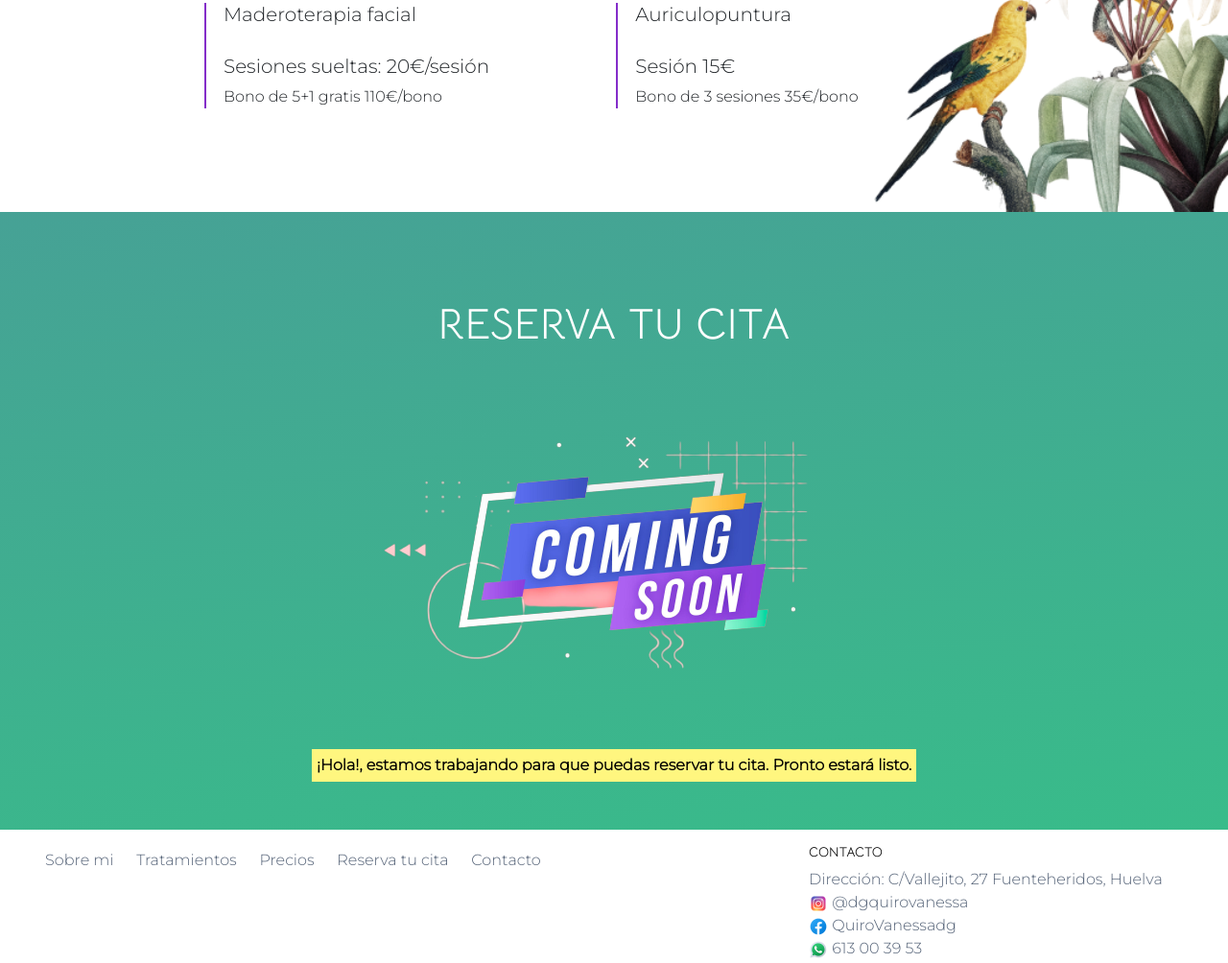
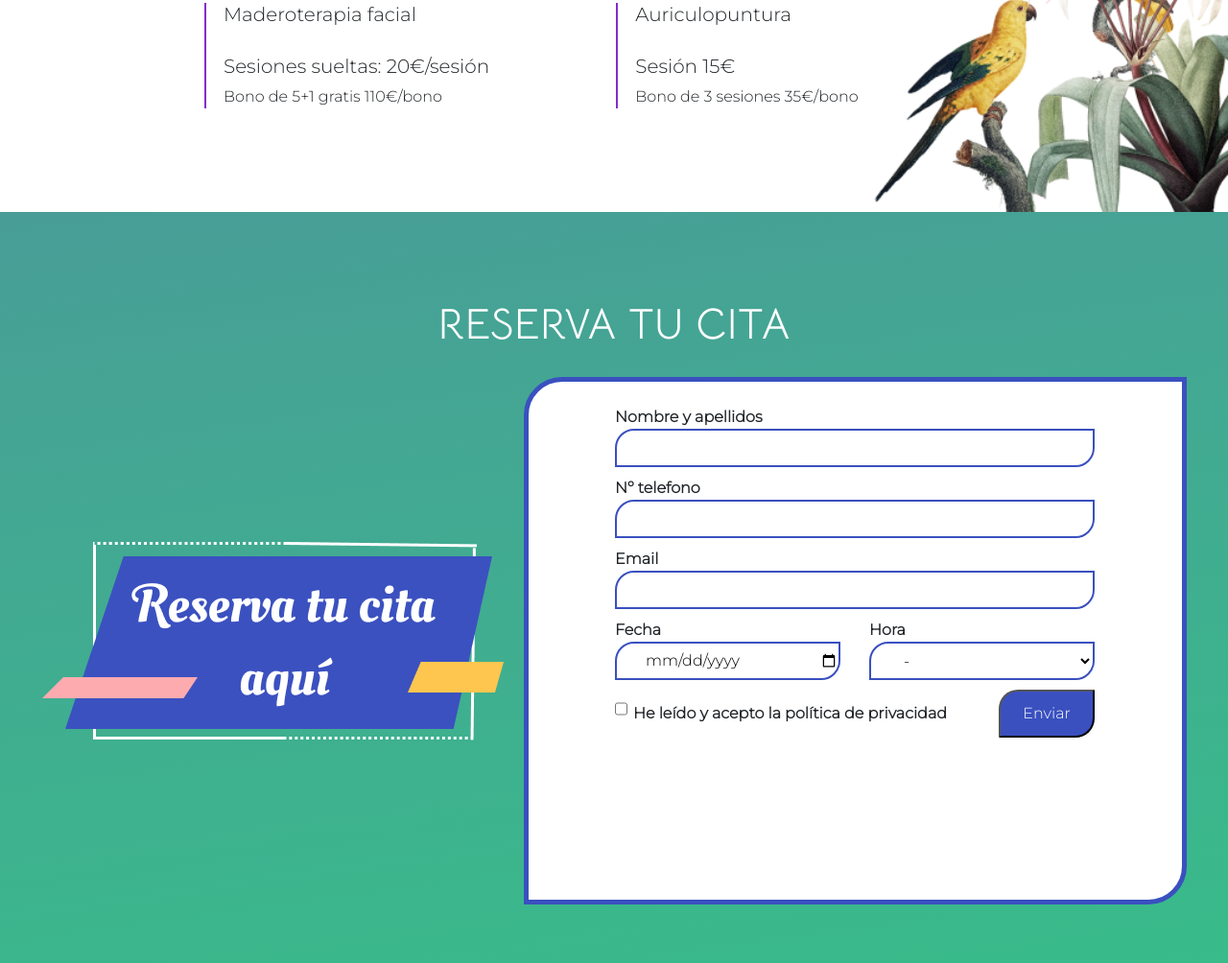
Before and after one commit to SoniaDiazg/Lading_boostrap_DiazGarzon, a plain HTML site: page index.html in a window 1280 px wide. Shown: the part 3116-4120 px from the top of the page at 96% size. Drawn offline with nearby package versions, Linux system fonts and the light colour scheme.

Commit message:
añadimos formulario

```diff
--- a/css/style.css
+++ b/css/style.css
@@ -333,6 +333,7 @@
                 display: flex;
                 align-items: center;
                 flex-direction: column;
+                padding-bottom: 50px;
             }
             .date h2{
                 font-family: 'Bellota Text';
@@ -342,12 +343,82 @@
                 padding-top: 70px;
             }
 
-            .date p{
-                color: #000000;
-                background-color: rgb(255, 246, 127);
+            .formulary{
+                display: flex;
+                padding-top: 20px;
+                width: 1193px;
+                justify-content: space-between;
+            }
+
+            .formulary-img{
+                display: flex;
+                align-items: center;
+            }
+
+            .formulary-details{
+                Width: 691px;
+                Height: 550px;
+                background: #FFFFFF;
+                border: 5px solid #3A50BF;
+                border-radius: 40px 0px;
+                display: flex;
+                justify-content: center;
+            }
+
+            form{
+                display: flex;
+                flex-direction: column;
+                width: 500px;
+                height: 100%;
+                padding-top: 25px;
+            }
+
+            input, select{
+                height: 40px;
+                background: #FFFFFF;
+                border: 2px solid #3A50BF;
+                border-radius: 20px 0px;
+                padding-left: 30px;
+                margin-bottom: 10px;
+                width: 100%;
+            }
+
+            label{
+                font-size: 16px;
                 font-weight: bold;
-                padding: 5px;
             }
+
+            .formdate-hour{
+                display: flex;
+                justify-content: space-between;
+            }
+
+            .formdate-hour div{
+                width: 47%;
+            }
+
+            .button-privacidad{
+                display: flex;
+                justify-content: space-between;
+            }
+
+            input[type=checkbox]{
+                width: auto;
+                margin-right: 6px;
+            }
+
+            .button-privacidad button{
+                background: #3A50BF;
+                border-radius: 20px 0px;
+                color: #ffffff;
+                width: 100px;
+            }
+
+            .button-privacidad div{
+                display: flex;
+                align-items: center;
+            }
+
 
 
         /* fin seccion reserva tu cita */
--- a/index.html
+++ b/index.html
@@ -7,6 +7,7 @@
 
     <!-- Boostrap -->
     <link href="https://cdn.jsdelivr.net/npm/bootstrap@5.1.3/dist/css/bootstrap.min.css" rel="stylesheet" integrity="sha384-1BmE4kWBq78iYhFldvKuhfTAU6auU8tT94WrHftjDbrCEXSU1oBoqyl2QvZ6jIW3" crossorigin="anonymous">
+
 
     <!-- css -->
     <link rel="stylesheet" href="./css/style.css">
@@ -254,14 +255,60 @@
     <!-- reserva tu cita: se incluirá cuando aprendamos formularios-->
         <section id="date" class="date">
             <h2 >RESERVA TU CITA</h2>
-            <img src="./src/images/FORMULARIO.png" alt="cooming soon">
-            <p>¡Hola!, estamos trabajando para que puedas reservar tu cita.
-                Pronto estará listo.
-            </p>
+
+            <div class="formulary">
+                <div class="formulary-img">
+                    <img src="./src/images/cita.png" alt="reserva tu cita">
+                </div>
+
+                <div class="formulary-details">
+                    <form method="post" action="">
+                        <label for="nombre">Nombre y apellidos</label>
+                        <input type="text" name="nombre">
+
+                        <label for="telefono">Nº telefono</label>
+                        <input type="tel">
+
+                        <label for="email">Email</label>
+                        <input type="email">
+
+                        <div class="formdate-hour">
+                            <div>
+                                <label for="Fecha">Fecha</label>
+                                <input type="date" name="Fecha">
+                            </div>
+
+                            <div>
+                                <label for="hora">Hora</label>
+                                <select name="hora" id="">
+                                    <option value="-">-</option>
+                                    <option value="10:00am">10:00am</option>
+                                    <option value="11:00am">11:00am</option>
+                                    <option value="12:00pm">12:00pm</option>
+                                    <option value="13:00pm">13:00pm</option>
+                                    <option value="17:00pm">17:00pm</option>
+                                    <option value="18:00pm">18:00pm</option>
+                                    <option value="19:00pm">19:00pm</option>
+                                    <option value="20:00pm">20:00pm</option>
+                                </select>
+                            </div>
+                        </div>
+
+                        <div class="button-privacidad">
+                            <div>
+                                <input name="privacidad" id="privacidad" type="checkbox">
+                                <label for="privacidad">He leído y acepto la política de privacidad</label>
+                            </div>
+
+                            <button type="submit">Enviar</button>
+
+                        </div>
+                    </form>
+                </div>
+            </div>
         </section>
 
     <!-- fin reserva tu cita -->
-
 
     <!-- footer -->
         <footer id="contact">
@@ -339,5 +386,6 @@
 
         <script src="https://cdn.jsdelivr.net/npm/@popperjs/core@2.10.2/dist/umd/popper.min.js" integrity="sha384-7+zCNj/IqJ95wo16oMtfsKbZ9ccEh31eOz1HGyDuCQ6wgnyJNSYdrPa03rtR1zdB" crossorigin="anonymous"></script>
         <script src="https://cdn.jsdelivr.net/npm/bootstrap@5.1.3/dist/js/bootstrap.min.js" integrity="sha384-QJHtvGhmr9XOIpI6YVutG+2QOK9T+ZnN4kzFN1RtK3zEFEIsxhlmWl5/YESvpZ13" crossorigin="anonymous"></script>
+
 </body>
 </html>
```
Also changed, not shown: src/images/FORMULARIO.png (deleted), src/images/cita.png (added).
